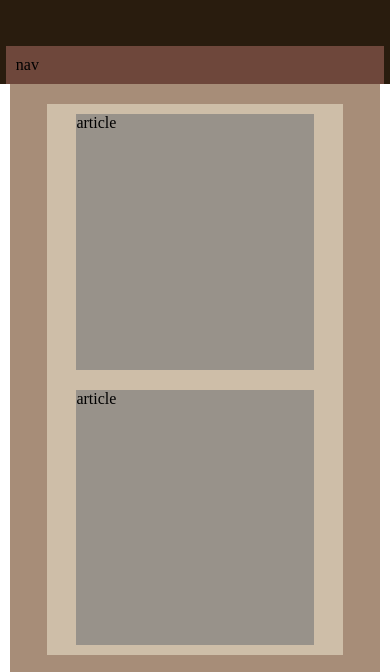
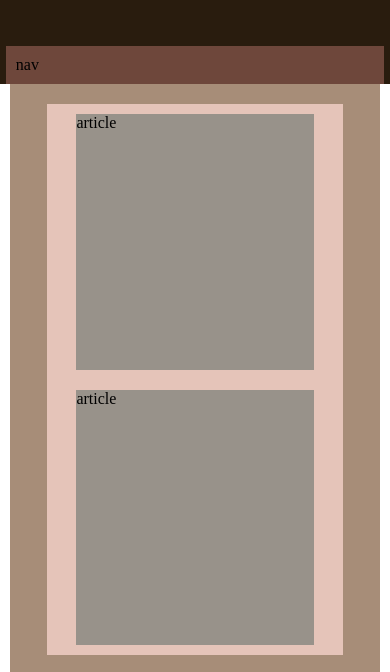
Before and after one commit to pietroleal/layout, a plain HTML site: page index.html in a window 390 px wide. Shown: the top 672 px of the page. Drawn offline with Linux system fonts and the light colour scheme.

Commit message:
versao4 layout.css

```diff
--- a/layout.css
+++ b/layout.css
@@ -64,6 +64,7 @@ footer{
     }
     section{
         flex-wrap: wrap;
+        background-color: #e5c4b9;
     }
     aside{
         display: none;
```
